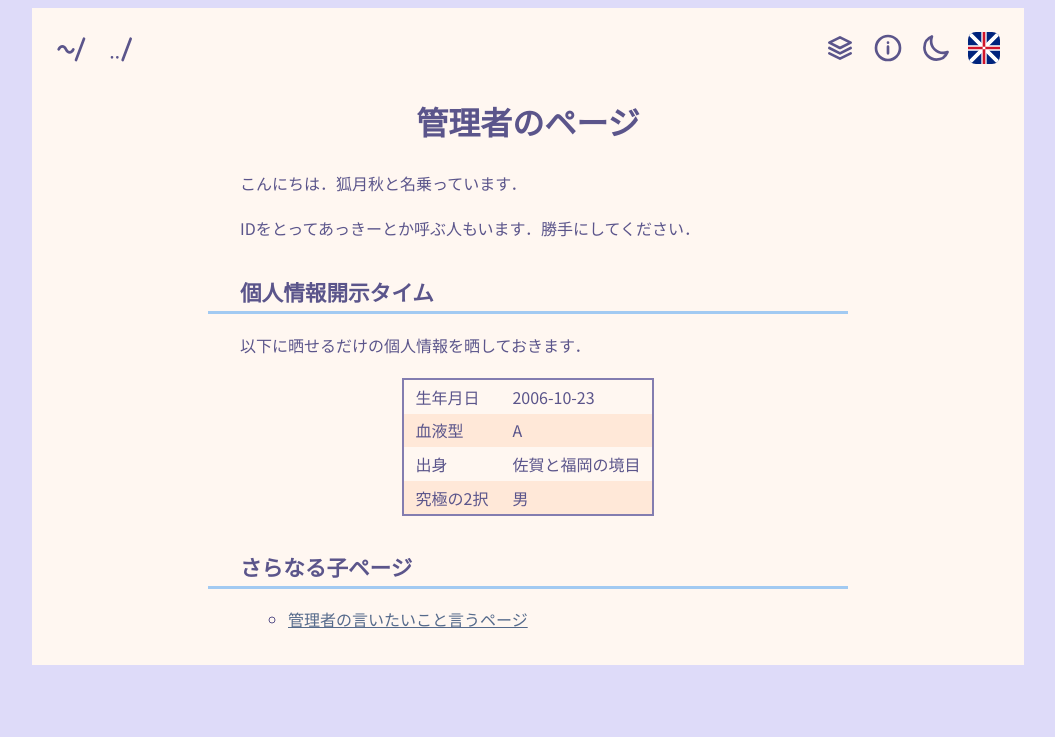
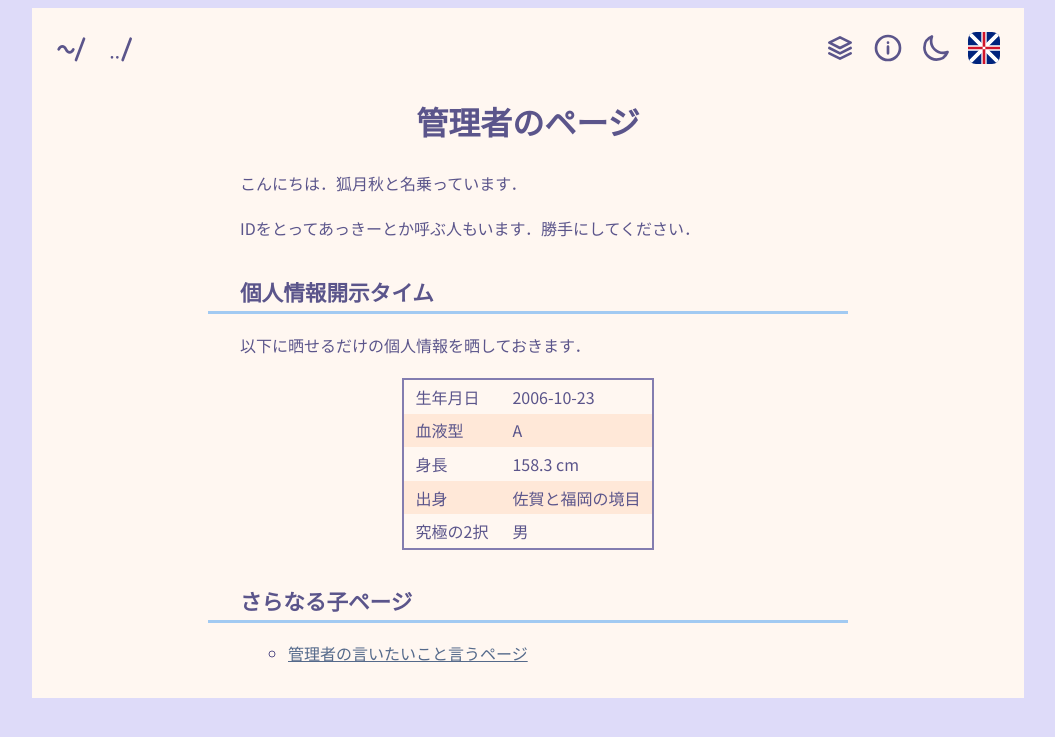
Before and after one commit to akky1023/akky1023.github.io, a Jekyll site: the page built from ja/about/me/index.md, in a window 1280 px wide. Shown: the top 737 px of the page, without its empty margins (112-1167 px from the left). Built offline with Jekyll 4.4.1, drawn with Linux system fonts in a browser that asks for light colours.

Commit message:
add my height

```diff
--- a/ja/about/me/index.md
+++ b/ja/about/me/index.md
@@ -13,6 +13,7 @@ IDをとってあっきーとか呼ぶ人もいます．勝手にしてくださ
 
 | 生年月日 | 2006-10-23 |
 | 血液型 | A |
+| 身長 | 158.3 cm |
 | 出身 | 佐賀と福岡の境目 |
 | 究極の2択 | 男 |
 
```
